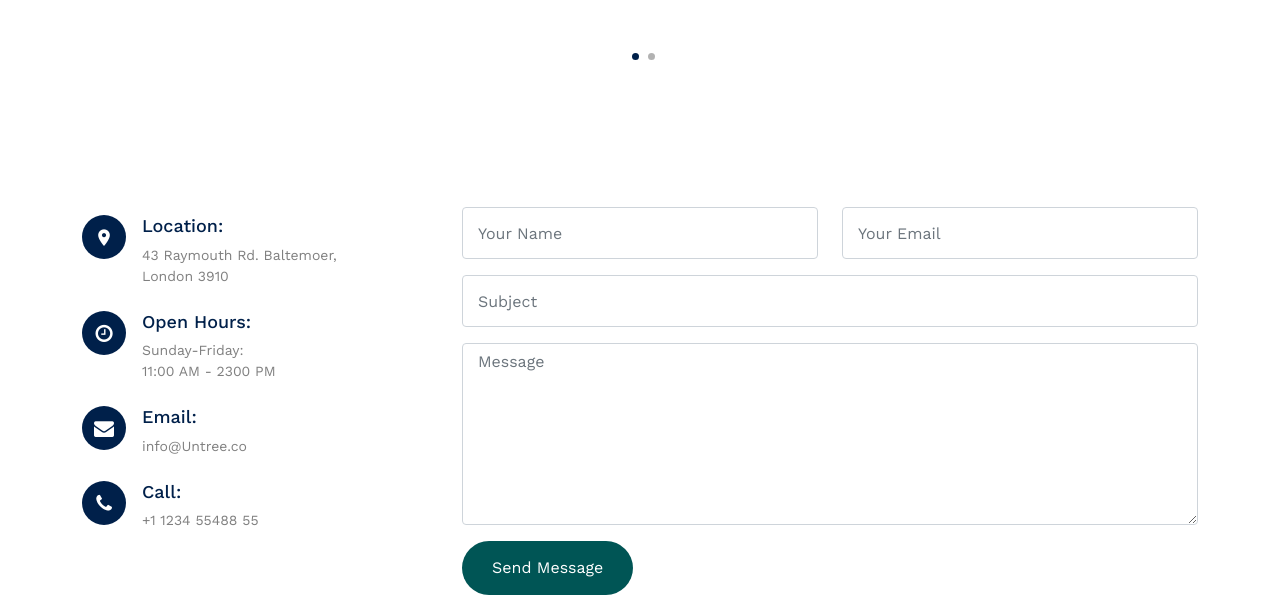
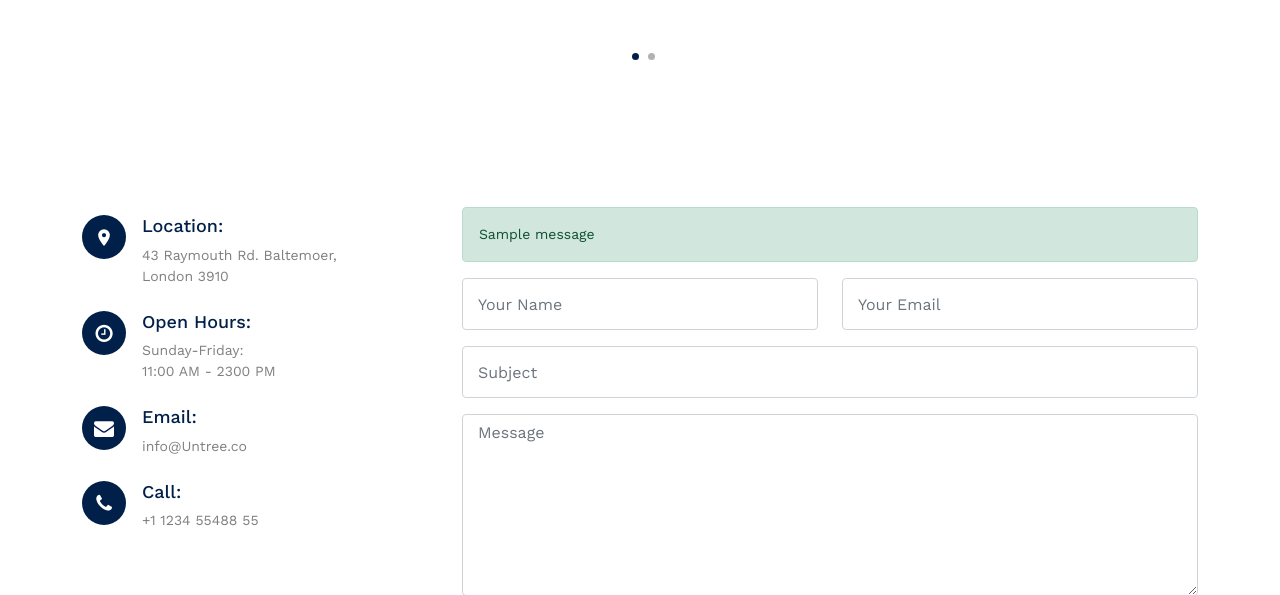
Before and after one commit to Iamdavidonuh/gracia-residences, a Flask app: page / in a window 1280 px wide. Shown: the part 3466-4061 px from the top of the page. Run offline with Flask 3, Linux system fonts and the light colour scheme; one stand-in notice (Sample message) is shown; some libraries are stand-ins or nearby versions; some web fonts are replaced.

Commit message:
add contact us success message

```diff
--- a/app/templates/index.html
+++ b/app/templates/index.html
@@ -493,6 +493,17 @@
                     </div>
                 </div>
                 <div class="col-lg-8" data-aos="fade-up" data-aos-delay="200">
+                    {% with messages = get_flashed_messages() %}
+                    {% if messages %}
+
+                    {% for message in messages %}
+                    <div class="alert alert-success" role="alert">
+                        {{message}}
+                    </div>
+
+                    {% endfor %}
+                    {% endif %}
+                    {% endwith %}
                     <form action="{{url_for('home.index')}}" method="post">
                         {{ form.csrf_token }}
                         <div class="row">
--- a/app/views.py
+++ b/app/views.py
@@ -1,4 +1,4 @@
-from flask import Blueprint, redirect, render_template, request, url_for
+from flask import Blueprint, redirect, render_template, request, url_for, flash
 from flask_mail import Message
 from app import forms, mail
 
@@ -22,5 +22,8 @@ def index():
         )
         message.add_recipient("info@graciaresidences.com")
         mail.send(message)
-        return redirect(url_for("home.index"))
+        flash(
+            "We've recevied your message. Someone from our team will contact you soon."
+        )
+        return redirect(f'{url_for("home.index")}#contact-us')
     return render_template("index.html", form=form)
```
